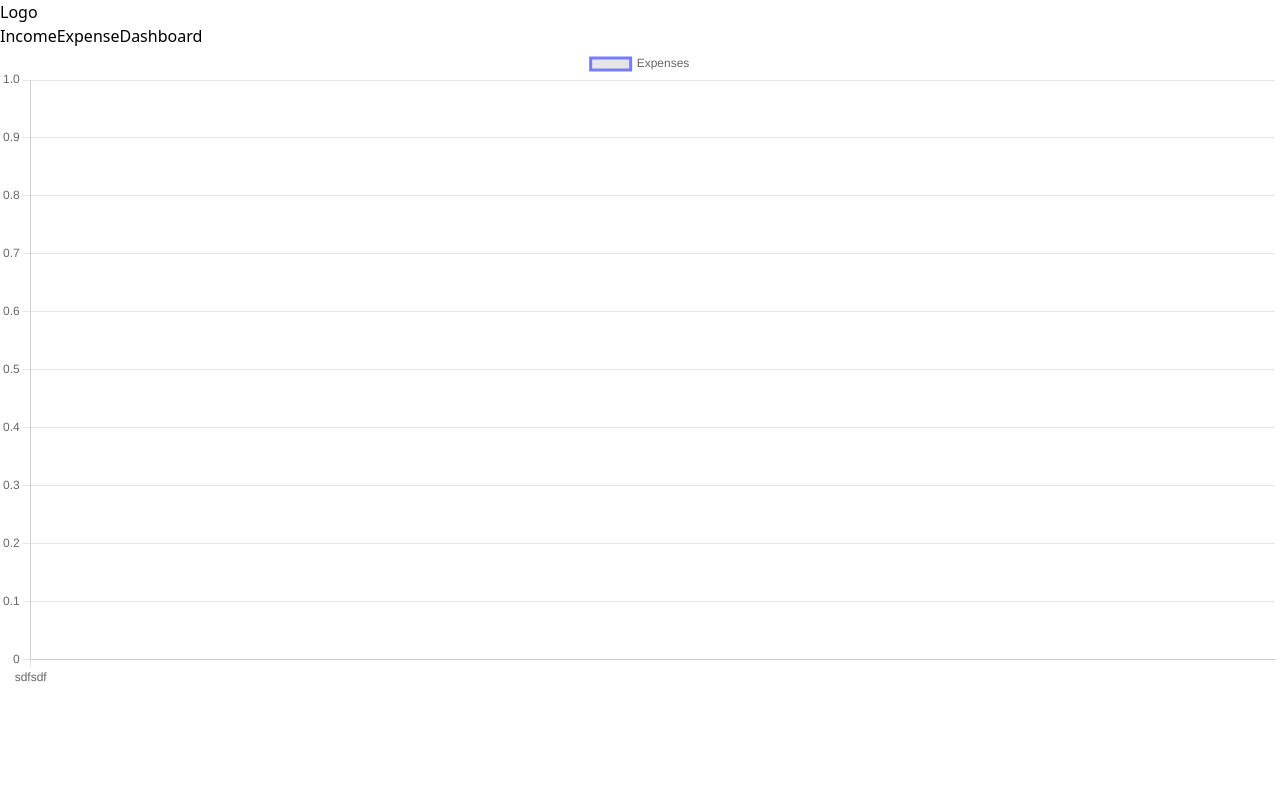
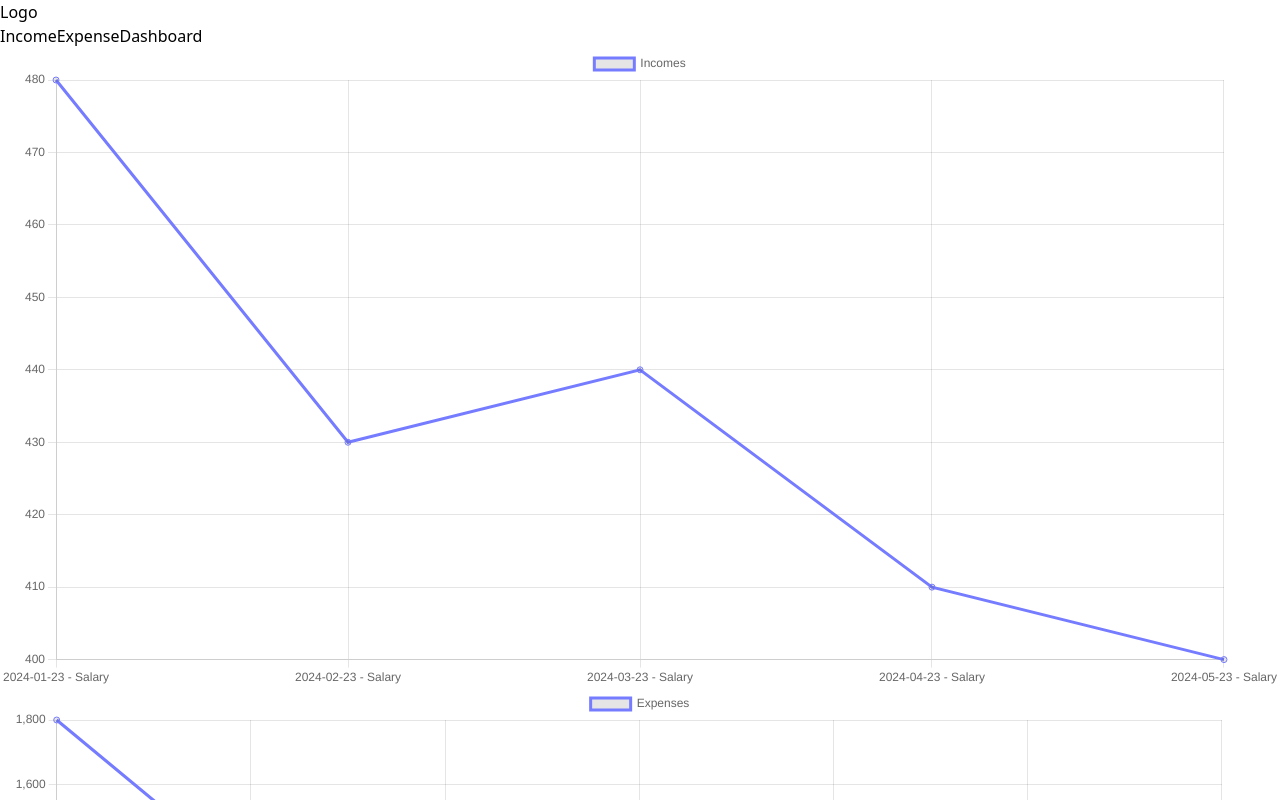
Before and after one commit to akbari-alireza/Finance-Management-System, a React (Vite) app: page /dashboard in a window 1280 px wide. Shown: the top 800 px of the page. Built offline with nearby package versions, Linux system fonts and the light colour scheme; data requests are answered from the project's data file.

Commit message:
Dashboard Part

```diff
--- a/db.json
+++ b/db.json
@@ -35,13 +35,13 @@
     {
       "id": "1",
       "title": "Mobile",
-      "amount": 580,
+      "amount": 1800,
       "date": "2024-01-23"
     },
     {
       "id": "2",
       "title": "Computer",
-      "amount": 260,
+      "amount": 1300,
       "date": "2024-02-23"
     },
     {
@@ -52,8 +52,8 @@
     },
     {
       "id": "4",
-      "title": "Cars",
-      "amount": 78000,
+      "title": "Book",
+      "amount": 30,
       "date": "2024-05-23"
     },
     {
@@ -63,10 +63,16 @@
       "date": "2024-09-23"
     },
     {
-      "id": "01737192469895",
-      "title": "Mobile ",
-      "amount": 3000,
+      "id": "1737193917473",
+      "title": "Cat",
+      "amount": 300,
       "date": "2025-01-18"
+    },
+    {
+      "id": "1737197392469",
+      "title": "Screen",
+      "amount": 150,
+      "date": "2024-06-19"
     }
   ]
 }
--- a/src/App.tsx
+++ b/src/App.tsx
@@ -28,8 +28,8 @@ function App() {
       <Navbar/>
       <Routes>
         <Route path='/' element={<Income incomes={incomes} setIncomes={setIncomes} currency={currency}/>}  />
-        <Route path='/expense' element={<Expense expenses={expenses} setExpenses={setExpenses} currency={currency}/>}/>
-        <Route path='/dashboard' element={<Dashboard/>}/>
+        <Route path='/expense' element={<Expense expenses={expenses} setExpenses={setExpenses}/>}/>
+        <Route path='/dashboard' element={<Dashboard expenses={expenses} incomes={incomes} />}/>
       </Routes>
     </Router>
   )
--- /dev/null
+++ b/src/Components/ExpenseChart.tsx
@@ -0,0 +1,50 @@
+import { Line } from 'react-chartjs-2';
+import {
+  Chart as ChartJS,
+  CategoryScale,
+  LinearScale,
+  PointElement,
+  LineElement,
+  Title,
+  Tooltip,
+  Legend
+} from 'chart.js';
+
+ChartJS.register(
+  CategoryScale,
+  LinearScale,
+  PointElement,
+  LineElement,
+  Title,
+  Tooltip,
+  Legend
+);
+type Props1 = {
+  id: number;
+  title: string;
+  amount: number;
+  date: string;
+};
+
+type Props = {
+  expenses: Props1[];
+}
+const LineChart = ({ expenses }: Props) => {
+  const incomes = {
+    labels: expenses.map(item => `${item.date} - ${item.title}`),
+    datasets: [
+      {
+        label: "Expenses",
+        data: expenses.map(item => item.amount),
+        borderColor: "#767cff",
+        fill: false,
+      }
+    ],
+  };
+
+  return (
+    <Line className='w-[30%]' data={incomes} />
+  );
+};
+
+export default LineChart;
--- /dev/null
+++ b/src/Components/IncomeChart.tsx
@@ -0,0 +1,54 @@
+import React from 'react';
+import { Line } from 'react-chartjs-2';
+import {
+  Chart as ChartJS,
+  CategoryScale,
+  LinearScale,
+  PointElement,
+  LineElement,
+  Title,
+  Tooltip,
+  Legend
+} from 'chart.js';
+
+ChartJS.register(
+  CategoryScale,
+  LinearScale,
+  PointElement,
+  LineElement,
+  Title,
+  Tooltip,
+  Legend
+);
+
+type IncomeProps = {
+  id: number;
+  title: string;
+  amount: number;
+  date: string;
+};
+
+type Props = {
+  incomes: IncomeProps[];
+};
+
+const LineChart: React.FC<Props> = ({ incomes }) => {
+  const data = {
+    labels: incomes.map(item => `${item.date} - ${item.title}`),
+    datasets: [
+      {
+        label: "Incomes",
+        data: incomes.map(item => item.amount),
+        borderColor: "#767cff",
+        fill: false,
+      }
+    ],
+  };
+
+  return (
+    <Line className='w-[30%]' data={data} />
+
+  );
+};
+
+export default LineChart;
--- a/src/Components/LineChart.tsx
+++ /dev/null
@@ -1,40 +0,0 @@
-import React from 'react';
-import { Line } from 'react-chartjs-2';
-import {
-    Chart as ChartJS,
-    CategoryScale,
-    LinearScale,
-    PointElement,
-    LineElement,
-    Title,
-    Tooltip,
-    Legend
-} from 'chart.js';
-
-ChartJS.register(
-    CategoryScale,
-    LinearScale,
-    PointElement,
-    LineElement,
-    Title,
-    Tooltip,
-    Legend
-);
-
-const LineChart = () => {
-    const data = {
-        labels: ['sdfsdf'],
-        datasets: [
-            {
-                label: "Expenses",
-                data: 'dsfds',
-                borderColor: "#767cff",
-                fill: false,
-            }
-        ],
-    };
-
-    return <Line data={data} />;
-};
-
-export default LineChart;
--- a/src/Pages/Dashboard.tsx
+++ b/src/Pages/Dashboard.tsx
@@ -1,14 +1,27 @@
-import React, { useState } from 'react';
-import LineChart from '../Components/LineChart'; // Adjust the path as needed
+import ExpenseChart from '../Components/ExpenseChart';
+import IncomeChart from '../Components/IncomeChart';
 
-const Dashboard = () => {
+type ExpenseProps = {
+  id: number;
+  title: string;
+  amount: number;
+  date: string;
+};
 
+type Props = {
+  incomes: ExpenseProps[];
+  expenses: ExpenseProps[];
+}
+
+const Dashboard = ({ expenses, incomes }: Props) => {
   return (
-    <div className='flex flex-col items-center'>
-      <div className='w-1/2'>
-        <LineChart /> {/* This will now display the sample chart */}
+    <div className=' flex  items-center md:flex-row flex-col justify-center'>
+      <div className='w-[100%] sm:w-[50%] '>
+        <IncomeChart incomes={incomes} />
       </div>
-
+      <div className='w-[100%] sm:w-[50%] '>
+        <ExpenseChart  expenses={expenses} />
+      </div>
     </div>
   );
 };
--- a/src/Pages/Expense.tsx
+++ b/src/Pages/Expense.tsx
@@ -4,7 +4,7 @@ import { FaRegEdit } from "react-icons/fa";
 import { MdDelete } from "react-icons/md";
 
 type ExpenseProps = {
-  id: string;
+  id: number;
   title: string;
   amount: number;
   date: string;
--- a/src/Pages/Income.tsx
+++ b/src/Pages/Income.tsx
@@ -1,4 +1,5 @@
-import {  useState } from "react";
+import axios from "axios";
+import { useState, useEffect } from "react";
 import { FaRegEdit } from "react-icons/fa";
 import { MdDelete } from "react-icons/md";
 
@@ -16,8 +17,7 @@ type Props = {
 }
 
 const Income = ({ incomes = [], setIncomes, currency }: Props) => {
-
-    const [incomeList, setIncomeList] = useState(incomes);
+    const [incomeList, setIncomeList] = useState<IncomesProps[]>(incomes);
     const [input, setInput] = useState(true);
     const [title, setTitle] = useState("");
     const [amount, setAmount] = useState(0);
@@ -27,31 +27,44 @@ const Income = ({ incomes = [], setIncomes, currency }: Props) => {
     const [editAmount, setEditAmount] = useState(0);
     const [editDate, setEditDate] = useState('');
 
-    const handleSubmit = (e: React.FormEvent) => {
+    // Update incomeList when incomes prop changes
+    useEffect(() => {
+        setIncomeList(incomes);
+    }, [incomes]);
+
+    const handleSubmit = async (e: React.FormEvent) => {
         e.preventDefault();
         const newIncome = {
-            id: Date.now(),
+            id: `${Date.now()}`,
             title,
             amount,
             date
         };
-        setIncomeList([...incomeList, newIncome]);
-        setIncomes([...incomeList, newIncome]);
-        setTitle("");
-        setAmount(0);
-        setDate("");
-        setInput(true);
+
+        try {
+            await axios.post('http://localhost:3001/Income', newIncome); // Adjust the URL as needed
+            const updatedList = [...incomeList, newIncome];
+            setIncomeList(updatedList);
+            setIncomes(updatedList);
+            resetForm();
+        } catch (error) {
+            console.error("Error adding income:", error);
         }
-
+    }
 
     const totalAmount = incomeList.reduce((acc, item) => acc + item.amount, 0);
 
-    const deleteIncomeHandler = (id: number) => {
+    const deleteIncomeHandler = async (id: number) => {
         const confirmDelete = window.confirm('Do you want to delete?');
         if (confirmDelete) {
+            try {
+                await axios.delete(`http://localhost:3001/Income/${id}`); // Adjust the URL as needed
                 const updatedList = incomeList.filter(item => item.id !== id);
                 setIncomeList(updatedList);
                 setIncomes(updatedList);
+            } catch (error) {
+                console.error("Error deleting income:", error);
+            }
         }
     }
 
@@ -63,7 +76,7 @@ const Income = ({ incomes = [], setIncomes, currency }: Props) => {
         setInput(false);
     }
 
-    const handleEditSubmit = (e: React.FormEvent) => {
+    const handleEditSubmit = async (e: React.FormEvent) => {
         e.preventDefault();
         const updatedIncome = {
             id: editId!,
@@ -71,12 +84,25 @@ const Income = ({ incomes = [], setIncomes, currency }: Props) => {
             amount: editAmount,
             date: editDate
         };
+
+        try {
+            await axios.put(`http://localhost:3001/Income/${editId}`, updatedIncome); // Adjust the URL as needed
             const updatedList = incomeList.map(item =>
                 item.id === editId ? updatedIncome : item
             );
             setIncomeList(updatedList);
             setIncomes(updatedList);
             resetEditFields();
+        } catch (error) {
+            console.error("Error updating income:", error);
+        }
+    }
+
+    const resetForm = () => {
+        setTitle("");
+        setAmount(0);
+        setDate("");
+        setInput(true);
     }
 
     const resetEditFields = () => {
@@ -88,7 +114,7 @@ const Income = ({ incomes = [], setIncomes, currency }: Props) => {
     }
 
     return (
-        <div className='bg-[#f7f8fa] flex flex-col items-center '>
+        <div className='bg-[#f7f8fa] flex flex-col items-center'>
             {input ? (
                 <div className='h-[40%] w-[80%] rounded-lg flex flex-col items-center p-4'>
                     <h1 className='font-semibold mb-4'>Income Transaction</h1>
@@ -115,7 +141,7 @@ const Income = ({ incomes = [], setIncomes, currency }: Props) => {
                                                 <FaRegEdit />
                                             </div>
                                             <div
-                                                onClick={() => { deleteIncomeHandler(item.id) }}
+                                                onClick={() => deleteIncomeHandler(item.id)}
                                                 className="hover:bg-[#636364] cursor-pointer hover:text-white p-1 rounded-sm">
                                                 <MdDelete />
                                             </div>
@@ -174,7 +200,7 @@ const Income = ({ incomes = [], setIncomes, currency }: Props) => {
                                 <button type="submit" className="text-white bg-[#767cff] w-[90%] py-2 font-semibold rounded-md">
                                     {editId ? 'UPDATE' : 'SUBMIT'}
                                 </button>
-                                <button onClick={()=> setInput(!input)} className="text-white bg-[#6a6a6b] w-[90%] py-2 font-semibold rounded-md">
+                                <button type="button" onClick={resetEditFields} className="text-white bg-[#6a6a6b] w-[90%] py-2 font-semibold rounded-md">
                                     Cancel
                                 </button>
                             </div>
```
Lines whose indentation alone changed are shown as unchanged.
